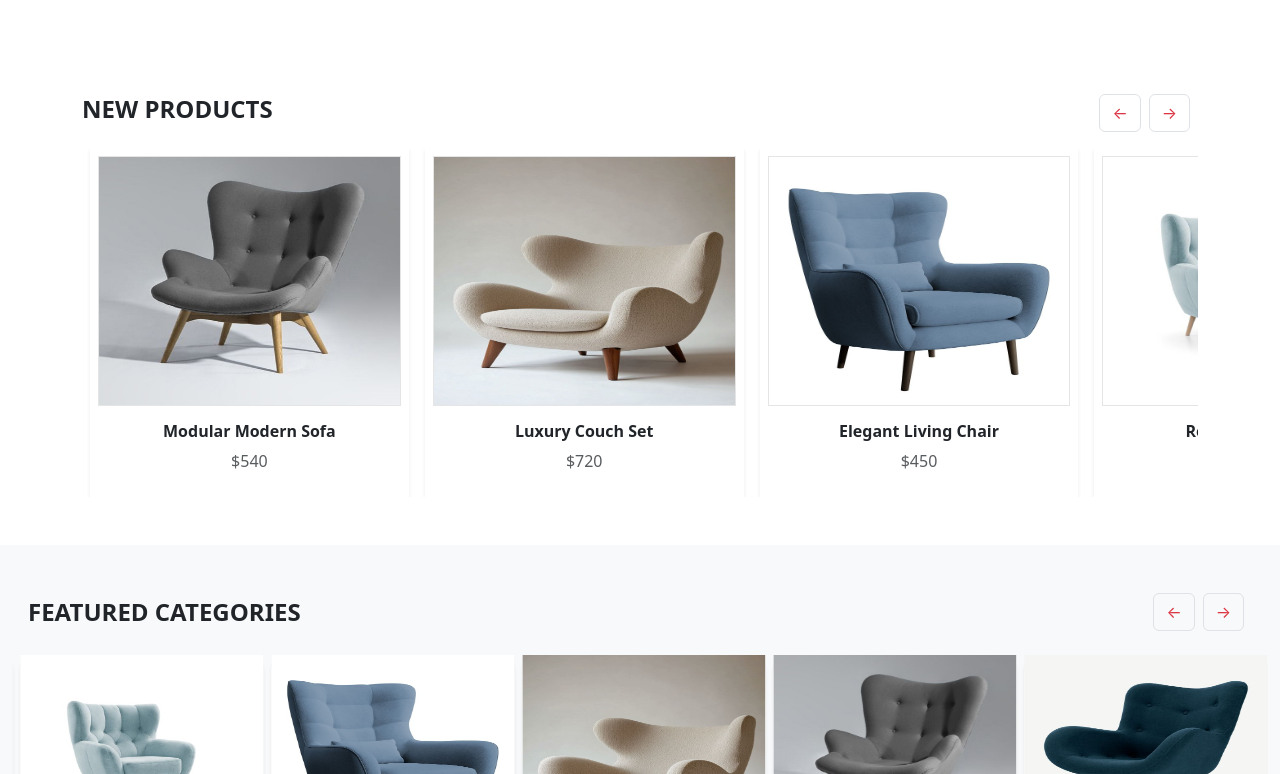
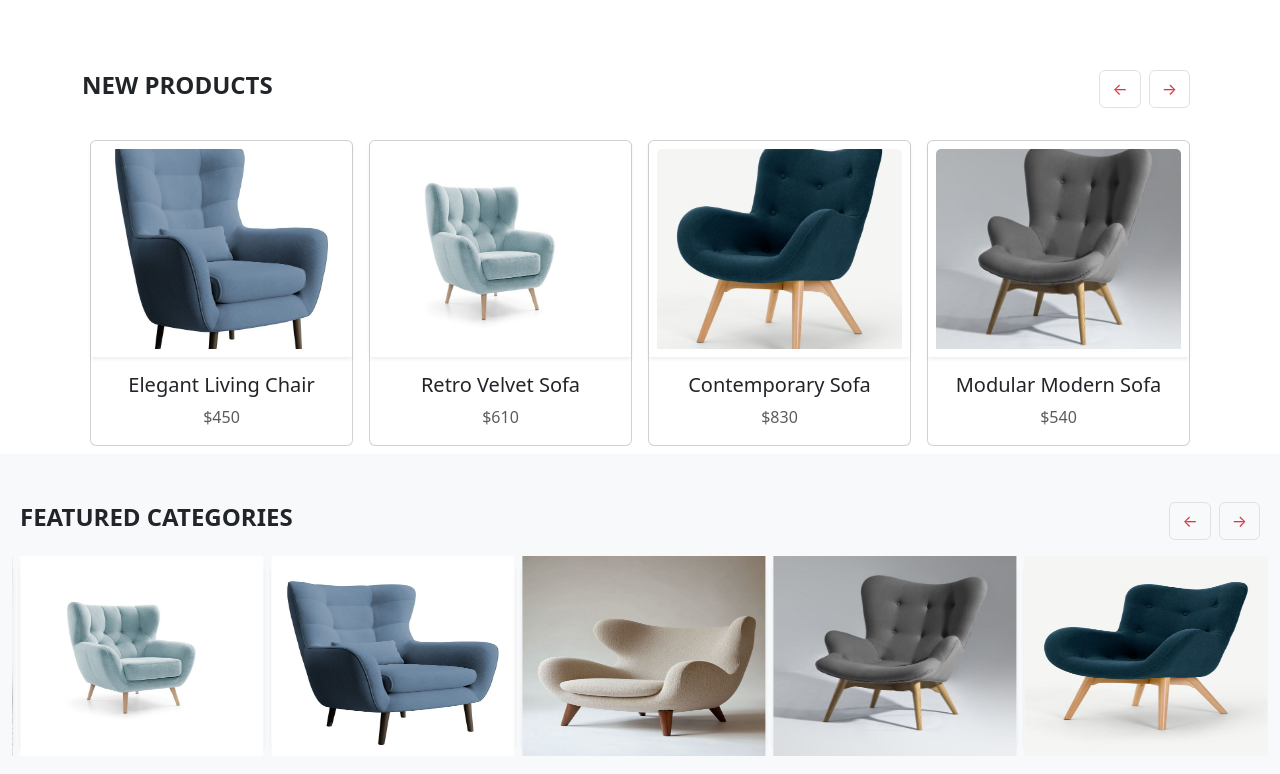
Before and after one commit to shanuja41/FurnitureShop, a React (Vite) app: page / in a window 1280 px wide. Shown: the part 1586-2360 px from the top of the page. Built offline with nearby package versions, Linux system fonts and the light colour scheme.

Commit message:
card change

```diff
--- a/src/App.css
+++ b/src/App.css
@@ -264,31 +264,33 @@ body, :root {
 .logo-overlay-wrapper:hover::before {
   opacity: 1;
 }
-
 .hover-image-wrapper {
   position: relative;
-  overflow: hidden;
-
 }
 
-.hover-image-wrapper img {
-  transition: transform 0.4s ease;
+.overlay {
+  position: absolute;
+  top: 0;
+  left: 0;
+  height: 100%;
+  width: 100%;
+  background-color: rgba(128, 128, 128, 0.6); /* Gray with transparency */
+  opacity: 0;
+  transition: opacity 0.3s ease;
+  z-index: 2;
 }
 
-.hover-image-wrapper:hover img {
-  transform: scale(1.1);
+.read-more-btn {
+  opacity: 0;
+  transition: opacity 0.3s ease, transform 0.3s ease;
+  transform: translateY(10px);
 }
 
-.hover-image-wrapper::before {
-  content: '';
-  position: absolute;
-  inset: 0;
-  background: rgba(128, 128, 128, 0.2);
-  opacity: 0;
-  transition: opacity 0.4s ease;
-  z-index: 1;
+.hover-image-wrapper:hover .overlay {
+  opacity: 1;
 }
 
-.hover-image-wrapper:hover::before {
+.hover-image-wrapper:hover .read-more-btn {
   opacity: 1;
+  transform: translateY(0);
 }
--- a/src/components/CardScroller.jsx
+++ b/src/components/CardScroller.jsx
@@ -1,84 +1,71 @@
-import { useState, useEffect, useRef } from 'react';
-import { productData } from '../constant/data';
+import { useState, useEffect } from "react";
+import { productData } from "../constant/data";
 
-export default function CardScroller({heading}) {
-  const itemsPerPage = 5;
-  const totalItems = productData.length;
-  const middleIndex = totalItems;
-  const [currentIndex, setCurrentIndex] = useState(middleIndex);
-  const containerRef = useRef(null);
-  const transitionRef = useRef(true);
-  const isResettingRef = useRef(false);
+export default function CardSection({heading}) {
+  const [startIndex, setStartIndex] = useState(0);
+  const totalCards = productData.length;
+  const [cardsPerSlide, setCardsPerSlide] = useState(getCardsPerSlide());
 
-  const loopedData = [...productData, ...productData, ...productData];
-  const cardWidthPercent = 50 / itemsPerPage;
-
-  // Update scroll position
-  useEffect(() => {
-    const container = containerRef.current;
-    if (!container) return;
-
-    const offset = currentIndex * cardWidthPercent;
-
-    if (transitionRef.current) {
-      container.style.transition = 'transform 0.5s ease';
-    } else {
-      container.style.transition = 'none';
+  function getCardsPerSlide() {
+    const width = window.innerWidth;
+    if (width < 400) return 1;
+    else if (width >= 400 && width < 767) return 2;
+    else if (width >= 768 && width < 992) return 3;
+    else return 4;
   }
 
-    container.style.transform = `translateX(-${offset}%)`;
-  }, [currentIndex, cardWidthPercent]);
+  useEffect(() => {
+    const handleResize = () => {
+      setCardsPerSlide(getCardsPerSlide());
+    };
+    window.addEventListener("resize", handleResize);
+    return () => window.removeEventListener("resize", handleResize);
+  }, []);
 
-  // Smooth infinite loop without flicker
-  useEffect(() => {
-    const totalLength = totalItems * 3;
-    const container = containerRef.current;
+  const nextSlide = () => {
+    setStartIndex((prevIndex) => (prevIndex + 1) % totalCards);
+  };
 
-    if (!container) return;
+  const prevSlide = () => {
+    setStartIndex((prevIndex) =>
+      prevIndex === 0 ? totalCards - 1 : prevIndex - 1
+    );
+  };
 
-    const handleTransitionEnd = () => {
-      if (isResettingRef.current) {
-        transitionRef.current = false;
-        isResettingRef.current = false;
-        setCurrentIndex(totalItems);
+  const getVisibleCards = () => {
+    if (startIndex + cardsPerSlide <= totalCards) {
+      return productData.slice(startIndex, startIndex + cardsPerSlide);
+    } else {
+      const endSlice = productData.slice(startIndex, totalCards);
+      const startSlice = productData.slice(
+        0,
+        (startIndex + cardsPerSlide) % totalCards
+      );
+      return [...endSlice, ...startSlice];
     }
   };
 
-    container.addEventListener('transitionend', handleTransitionEnd);
-
-    if (currentIndex === 0 || currentIndex === totalLength - itemsPerPage) {
-      isResettingRef.current = true;
-      transitionRef.current = true; // allow transition to finish before jump
-    } else {
-      transitionRef.current = true;
-    }
-
-    return () => {
-      container.removeEventListener('transitionend', handleTransitionEnd);
-    };
-  }, [currentIndex, totalItems]);
-
-  const handlePrev = () => {
-    setCurrentIndex((prev) => prev - 1);
-  };
-
-  const handleNext = () => {
-    setCurrentIndex((prev) => prev + 1);
-  };
+  useEffect(() => {
+    const interval = setInterval(() => {
+      nextSlide();
+    }, 3000);
+    return () => clearInterval(interval);
+  }, []);
 
   return (
-    <div className="container my-5">
-      <div className="d-flex justify-content-between align-items-center mb-3">
+    <div className="container mt-4">
+      {/* 🔼 Heading & Controls */}
+      <div className="d-flex justify-content-between align-items-center mb-4">
         <h4 className="fw-bold">{heading}</h4>
         <div>
           <button
-            onClick={handlePrev}
+            onClick={prevSlide}
             className="btn btn-outline-danger me-2 border"
           >
             &#8592;
           </button>
           <button
-            onClick={handleNext}
+            onClick={nextSlide}
             className="btn btn-outline-danger me-2 border"
           >
             &#8594;
@@ -86,41 +73,30 @@ export default function CardScroller({heading}) {
         </div>
       </div>
 
-      <div className="overflow-hidden" style={{ width: '100%' }}>
-        <div
-          ref={containerRef}
-          className="d-flex"
-          style={{
-            width: `${(loopedData.length / itemsPerPage) * 100}%`,
-          }}
-        >
-          {loopedData.map((product, index) => (
-            <div
-              key={`${product.id}-${index}`}
-              style={{
-                flex: `0 0 ${cardWidthPercent}%`,
-                maxWidth: `${cardWidthPercent}%`,
-                padding: '0 0.5rem',
-              }}
-            >
+      {/* 🔽 Carousel */}
+      <div className="carousel slide">
+        <div className="carousel-inner">
+          <div className="carousel-item active">
+            <div className="d-flex justify-content-center">
+              {getVisibleCards().map((item) => (
+                <div className="card m-2" key={item.id} style={{ width: "18rem" }}>
                   <div className="shadow-sm p-2 h-100 d-flex flex-column align-items-center product-card">
                   <img
-                  src={product.image}
-                  alt={product.name}
-                  className="img-fluid mb-3"
-                  style={{
-                    height: '250px',
-                    border: '1px solid rgba(0,0,0,0.1)',
-                    width: '100%',
-                  }}
-                />
-                <h6 className="fw-semibold">{product.name}</h6>
-                <p className="text-muted">{product.price}</p>
+                    src={item.image}
+                    className="card-img-top"
+                    alt={item.name}
+                    style={{ height: "200px", objectFit: "cover" }}
+                  /></div>
+                  <div className="card-body text-center d-flex flex-column">
+                    <h5 className="card-title">{item.name}</h5>
+                    <p className="card-text text-muted">{item.price}</p>
                   </div>
                 </div>
               ))}
             </div>
           </div>
         </div>
+      </div>
+    </div>
   );
 }
--- a/src/components/FeaturedCategoriesScroller.jsx
+++ b/src/components/FeaturedCategoriesScroller.jsx
@@ -1,5 +1,6 @@
 import { useEffect, useRef, useState } from 'react';
 import { featuredCategoryData } from '../constant/data';
+import { CardFooter } from 'react-bootstrap';
 
 export default function FeaturedCategoriesScroller() {
   const itemsPerPage = 6;  // changed here
@@ -40,13 +41,21 @@ export default function FeaturedCategoriesScroller() {
 
   return (
     <div className="container-fluid py-5 bg-light">
-      <div className="d-flex justify-content-between align-items-center mb-4 px-3">
-        <h4 className="fw-bold m-0 text-uppercase">Featured Categories</h4>
+
+
+      <div className="d-flex justify-content-between align-items-center mb-3">
+        <h4 className="fw-bold ps-2">FEATURED CATEGORIES</h4>
         <div>
-          <button onClick={handlePrev} className="btn btn-outline-danger me-2 border">
+          <button
+            onClick={handlePrev}
+            className="btn btn-outline-danger me-2 border"
+          >
             &#8592;
           </button>
-          <button onClick={handleNext} className="btn btn-outline-danger me-2 border">
+          <button
+            onClick={handleNext}
+            className="btn btn-outline-danger me-2 border"
+          >
             &#8594;
           </button>
         </div>
@@ -81,6 +90,13 @@ export default function FeaturedCategoriesScroller() {
                       width: '100%',
                     }}
                   />
+                        {/* Overlay */}
+      <div className="overlay d-flex flex-column justify-content-center align-items-center">
+       <button className="btn btn-dark rounded-0 read-more-btn ">VIEW NOW</button>
+
+        <p className="mb-0 text-dark fw-bold text-uppercase small pt-4">exclusive furniture design</p>
+
+      </div>
                 </div>
                 </div>
               </div>
```
Lines whose indentation alone changed are shown as unchanged.
